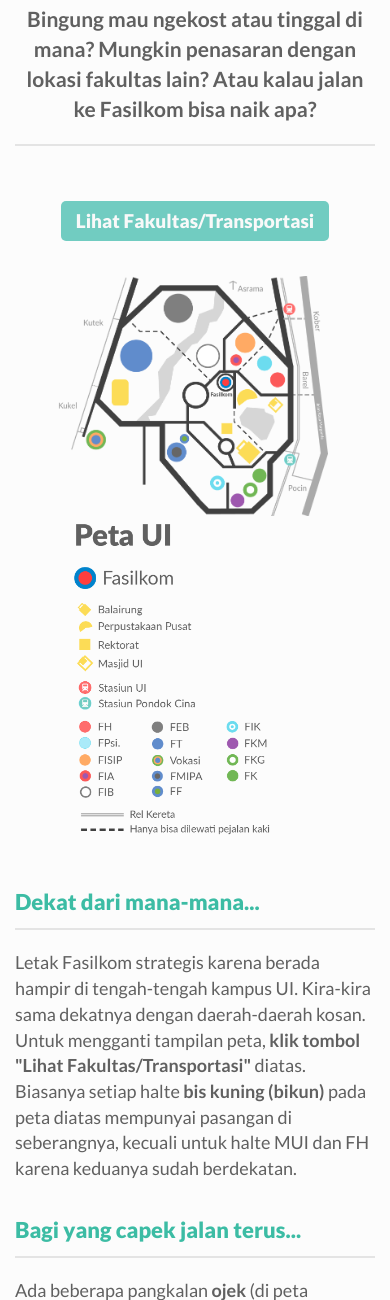
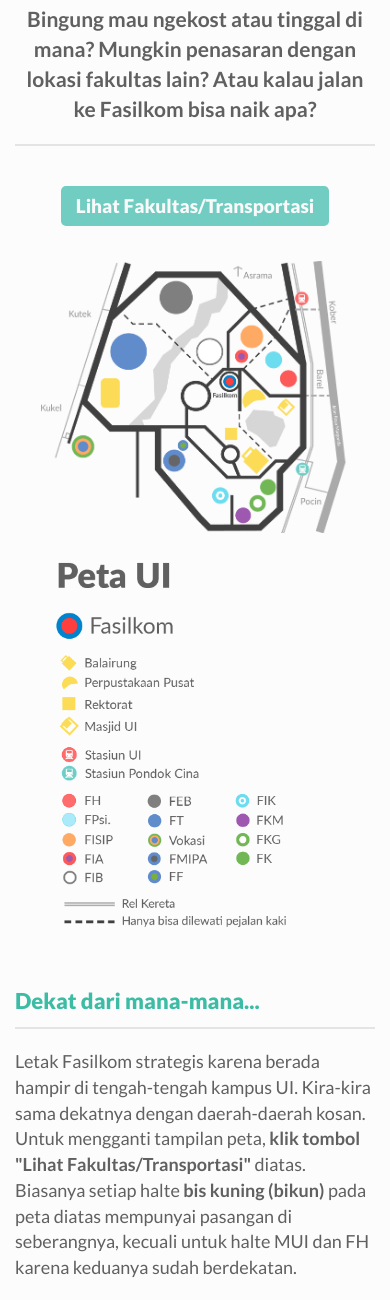
Before and after one commit to grgp/imaba-2016, a PHP site: page /info.html in a window 390 px wide. Shown: the part 343-1643 px from the top of the page. Run offline with PHP 8.4, Linux system fonts and the light colour scheme.

Commit message:
fixed responsive on map ui

```diff
--- a/css/imaba.css
+++ b/css/imaba.css
@@ -215,6 +215,8 @@ hr {
   border: 5px solid #f2be2a;
   border-radius: 6px;
   padding: 22px; }
+.content .def-desc {
+  margin-top: 20px; }
   .content .def-desc h2 {
     font-size: 30px;
     font-weight: 900;
@@ -254,10 +256,12 @@ hr {
     padding: 0px; }
   #info-ui #map-ui {
     padding-left: 25px;
-    padding-right: 25px; }
+    padding-right: 25px;
+    margin-bottom: 20px; }
   #info-ui #map-ui-legend {
     padding-left: 40px;
-    padding-right: 80px; }
+    padding-right: 80px;
+    margin-bottom: 20px; }
 
 @media only screen and (min-device-width: 320px) and (max-device-width: 540px) {
   #info-ui #map-ui {
@@ -329,6 +333,7 @@ hr {
   #lain-lain .badano #row-bem {
     margin-bottom: 50px; }
   #lain-lain .badano p {
+    font-size: 18px;
     color: #606060; }
   #lain-lain .badano img {
     padding: 10px;
--- a/info.html
+++ b/info.html
@@ -70,7 +70,7 @@
 							<h4 class="" id="btn-change">Lihat Fakultas/Transportasi</h4>
 						</div>
 					</div>
-					<div class="row row-90">
+					<div class="row">
 						<div class="col-md-7">
 							<img id="map-ui" src="img/map/left.png" alt="">
 						</div>
--- a/lain-lain.html
+++ b/lain-lain.html
@@ -87,7 +87,7 @@
 					<div class="badano">
 						<!-- bem -->
 						<div class="row">
-							<div class="col-sm-3 col-sm-offset-1 text-center"><img src="img/badan/logo-bem.png" alt=""></div>
+							<div class="col-sm-3 col-sm-offset-1"><img src="img/badan/logo-bem.png" alt=""></div>
 							<div class="col-sm-7">
 								<a href="http://bem.cs.ui.ac.id/">
 									<h4>BEM Fasilkom UI</h4>
--- a/sass/imaba/content.scss
+++ b/sass/imaba/content.scss
@@ -88,6 +88,7 @@
 	}
 
 	.def-desc {
+		margin-top: 20px;
 		h2 {
 			font-size: 30px;
 			font-weight: 900;
@@ -141,11 +142,13 @@
 	#map-ui {
 		padding-left: 25px;
 		padding-right: 25px;
+		margin-bottom: 20px;
 	}
 
 	#map-ui-legend {
 		padding-left: 40px;
 		padding-right: 80px;
+		margin-bottom: 20px;
 	}
 }
 
@@ -267,6 +270,7 @@
 		}
 
 		p {
+			font-size: 18px;
 			color: $darkgray;
 		}
 
```
Also changed, not shown: 1 other file. Lines whose indentation alone changed are shown as unchanged.
